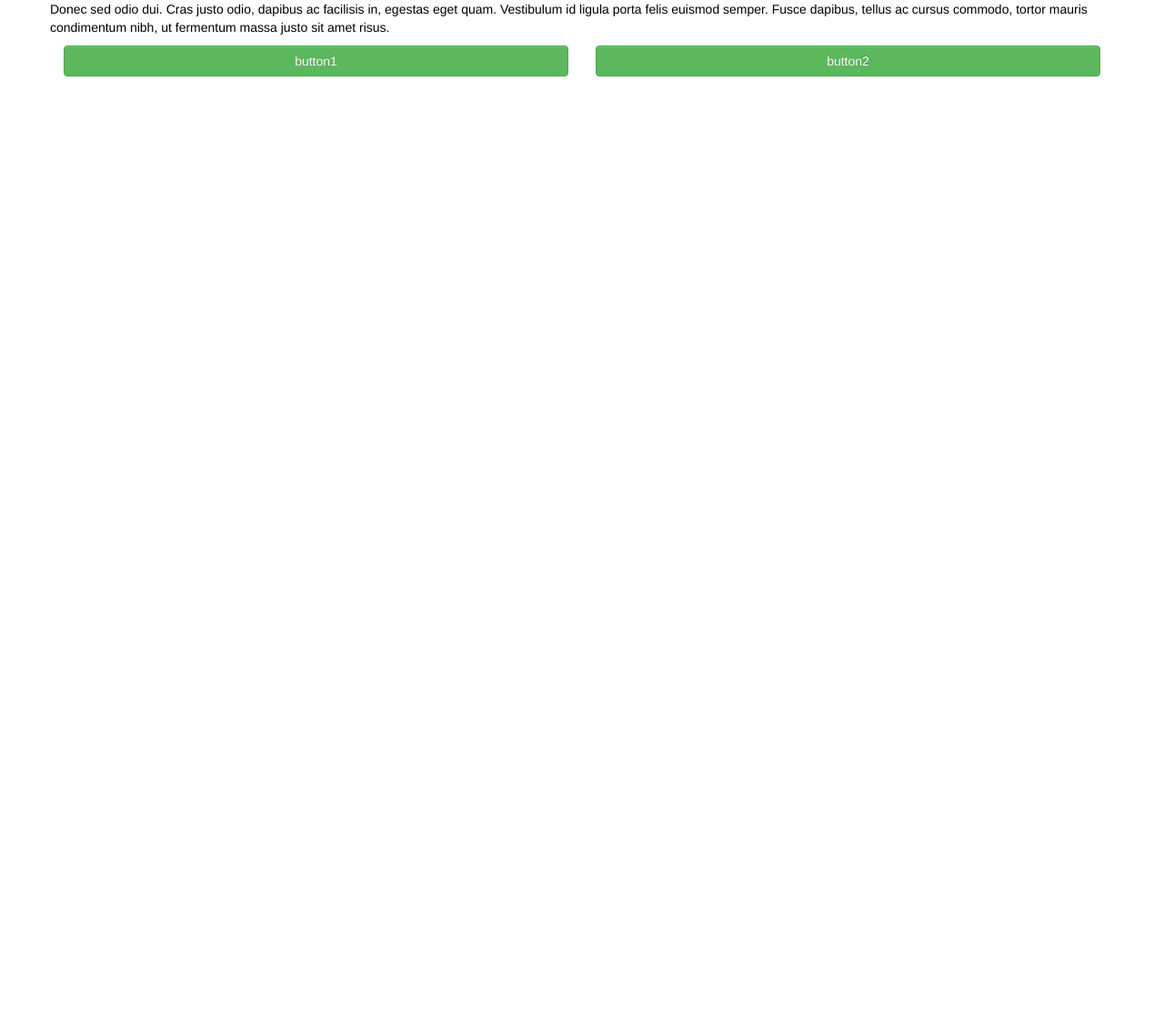
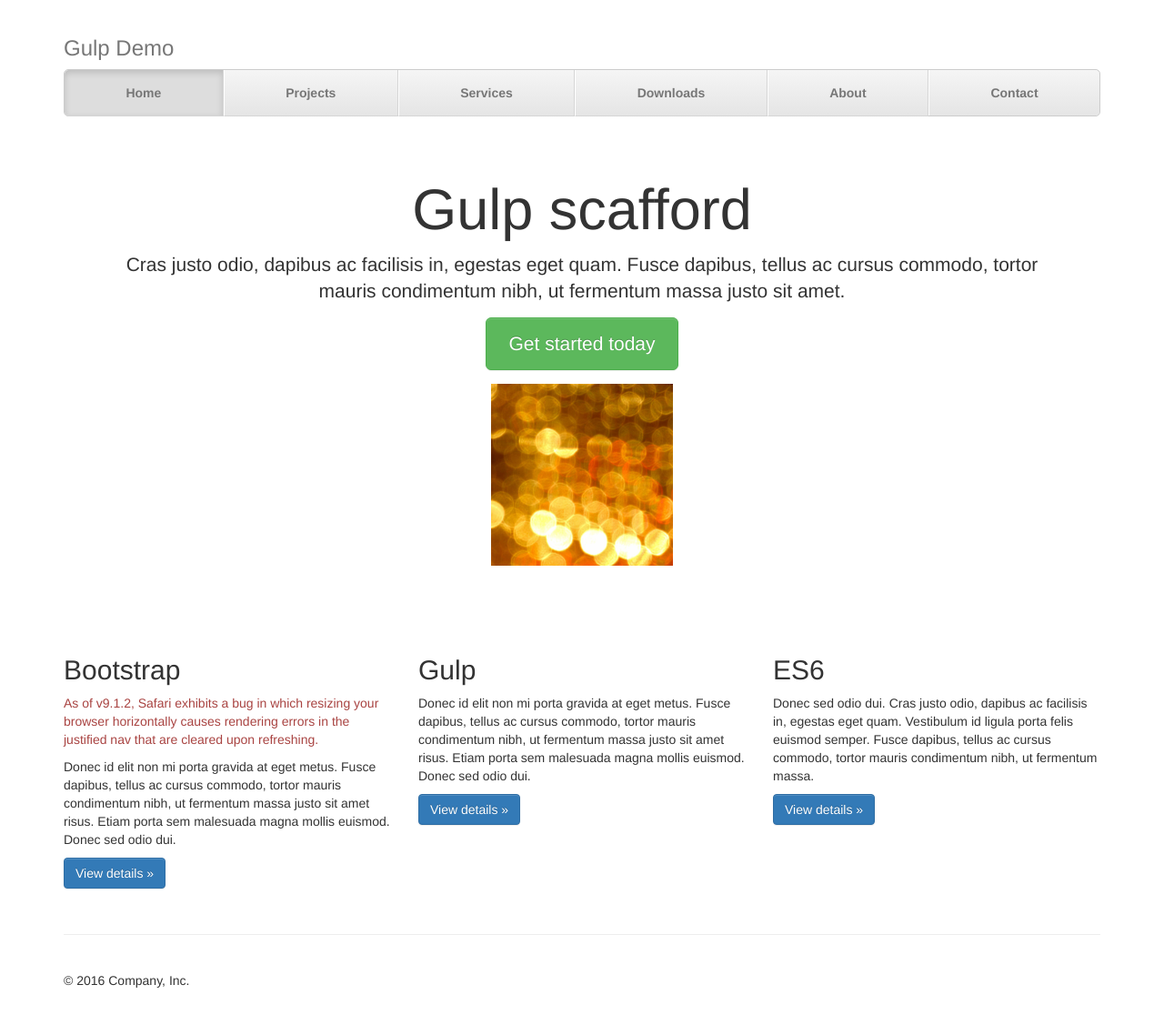
Before and after one commit to blade-demon/webapp-scafford, a plain HTML site: page index.html in a window 1280 px wide. Shown: the whole page at 91% size. Before the commit the page ends 800 px from the top, so only its background shows below. Drawn offline with Linux system fonts and the light colour scheme.

Commit message:
Update 2017-07-25T07:09:30.696Z

```diff
--- a/css/bundle.css
+++ b/css/bundle.css
@@ -1,10 +1,79 @@
 body {
-  color: black; }
+  padding-top: 20px; }
 
-.card {
-  transform: rotate(120deg);
-  -webkit-transform: rotate(90deg);
-  -webkit-filter: blur(3px);
-          filter: blur(3px); }
+.footer {
+  padding-top: 40px;
+  padding-bottom: 40px;
+  margin-top: 40px;
+  border-top: 1px solid #eee; }
+
+/* Main marketing message and sign up button */
+.jumbotron {
+  text-align: center;
+  background-color: transparent; }
+
+.jumbotron .btn {
+  padding: 14px 24px;
+  font-size: 21px; }
+
+/* Customize the nav-justified links to be fill the entire space of the .navbar */
+.nav-justified {
+  background-color: #eee;
+  border: 1px solid #ccc;
+  border-radius: 5px; }
+
+.nav-justified > li > a {
+  padding-top: 15px;
+  padding-bottom: 15px;
+  margin-bottom: 0;
+  font-weight: bold;
+  color: #777;
+  text-align: center;
+  background-color: #e5e5e5;
+  /* Old browsers */
+  background-image: -webkit-gradient(linear, left top, left bottom, from(#f5f5f5), to(#e5e5e5));
+  background-image: linear-gradient(to bottom, #f5f5f5 0%, #e5e5e5 100%);
+  filter: progid:DXImageTransform.Microsoft.gradient( startColorstr='#f5f5f5', endColorstr='#e5e5e5',GradientType=0 );
+  /* IE6-9 */
+  background-repeat: repeat-x;
+  /* Repeat the gradient */
+  border-bottom: 1px solid #d5d5d5; }
+
+.nav-justified > .active > a,
+.nav-justified > .active > a:hover,
+.nav-justified > .active > a:focus {
+  background-color: #ddd;
+  background-image: none;
+  -webkit-box-shadow: inset 0 3px 7px rgba(0, 0, 0, 0.15);
+  box-shadow: inset 0 3px 7px rgba(0, 0, 0, 0.15); }
+
+.nav-justified > li:first-child > a {
+  border-radius: 5px 5px 0 0; }
+
+.nav-justified > li:last-child > a {
+  border-bottom: 0;
+  border-radius: 0 0 5px 5px; }
+
+@media (min-width: 768px) {
+  .nav-justified {
+    max-height: 52px; }
+  .nav-justified > li > a {
+    border-right: 1px solid #d5d5d5;
+    border-left: 1px solid #fff; }
+  .nav-justified > li:first-child > a {
+    border-left: 0;
+    border-radius: 5px 0 0 5px; }
+  .nav-justified > li:last-child > a {
+    border-right: 0;
+    border-radius: 0 5px 5px 0; } }
+
+/* Responsive: Portrait tablets and up */
+@media screen and (min-width: 768px) {
+  /* Remove the padding we set earlier */
+  .masthead,
+  .marketing,
+  .footer {
+    padding-right: 0;
+    padding-left: 0; } }
 
 /*# sourceMappingURL=bundle.css.map */
--- a/index.html
+++ b/index.html
@@ -4,25 +4,57 @@
     <meta charset="UTF-8"/>
     <meta name="viewport" content="width=device-width, initial-scale=1.0"/>
     <meta http-equiv="X-UA-Compatible" content="ie=edge"/>
-    <title>Demo</title>
-    <link rel="stylesheet" href="css/vendors.css"/>
-    <link rel="stylesheet" href="css/bundle.css"/>
+    <title>Gulp Demo</title>
+    <link href="favicon.ico" rel="icon"/>
+    <link href="css/vendors.css" rel="stylesheet"/>
+    <link href="css/bundle.css" rel="stylesheet"/>
   </head>
   <body>
     <div class="container">
+      <div class="masthead">
+        <h3 class="text-muted">Gulp Demo</h3>
+        <nav>
+          <ul class="nav nav-justified">
+            <li class="active"><a href="#">Home</a></li>
+            <li><a href="#">Projects</a></li>
+            <li><a href="#">Services</a></li>
+            <li><a href="#">Downloads</a></li>
+            <li><a href="#">About</a></li>
+            <li><a href="#">Contact</a></li>
+          </ul>
+        </nav>
+      </div>
+      <!-- Jumbotron-->
+      <div class="jumbotron">
+        <h1>Gulp scafford</h1>
+        <p class="lead">Cras justo odio, dapibus ac facilisis in, egestas eget quam. Fusce dapibus, tellus ac cursus commodo, tortor mauris condimentum nibh, ut fermentum massa justo sit amet.</p>
+        <p><a href="#" role="button" class="btn btn-lg btn-success">Get started today</a></p><img src="img/image.jpg" style="height: 200px"/>
+      </div>
+      <!-- Example row of columns-->
       <div class="row">
-        <p>Donec sed odio dui. Cras justo odio, dapibus ac facilisis in, egestas eget quam. Vestibulum id ligula porta felis euismod semper. Fusce dapibus, tellus ac cursus commodo, tortor mauris condimentum nibh, ut fermentum massa justo sit amet risus.</p>
-      </div>
-      <div class="row">
-        <div class="col-md-6">
-          <button class="btn btn-large btn-block btn-success">button1</button>
+        <div class="col-lg-4">
+          <h2>Bootstrap</h2>
+          <p class="text-danger">As of v9.1.2, Safari exhibits a bug in which resizing your browser horizontally causes rendering errors in the justified nav that are cleared upon refreshing.</p>
+          <p>Donec id elit non mi porta gravida at eget metus. Fusce dapibus, tellus ac cursus commodo, tortor mauris condimentum nibh, ut fermentum massa justo sit amet risus. Etiam porta sem malesuada magna mollis euismod. Donec sed odio dui.</p>
+          <p><a href="#" role="button" class="btn btn-primary">View details »</a></p>
         </div>
-        <div class="col-md-6">
-          <button class="btn btn-large btn-block btn-success">button2</button>
+        <div class="col-lg-4">
+          <h2>Gulp</h2>
+          <p>Donec id elit non mi porta gravida at eget metus. Fusce dapibus, tellus ac cursus commodo, tortor mauris condimentum nibh, ut fermentum massa justo sit amet risus. Etiam porta sem malesuada magna mollis euismod. Donec sed odio dui.</p>
+          <p><a href="#" role="button" class="btn btn-primary">View details »</a></p>
+        </div>
+        <div class="col-lg-4">
+          <h2>ES6</h2>
+          <p>Donec sed odio dui. Cras justo odio, dapibus ac facilisis in, egestas eget quam. Vestibulum id ligula porta felis euismod semper. Fusce dapibus, tellus ac cursus commodo, tortor mauris condimentum nibh, ut fermentum massa.</p>
+          <p><a href="#" role="button" class="btn btn-primary">View details »</a></p>
         </div>
       </div>
+      <!-- Site footer-->
+      <footer class="footer">
+        <p>© 2016 Company, Inc.</p>
+      </footer>
     </div>
-    <script type="text/javascript" src="js/vendors.js"></script>
-    <script type="text/javascript" src="js/bundle.js"></script>
+    <script src="js/vendors.js" type="text/javascript"></script>
+    <script src="js/bundle.js" type="text/javascript"></script>
   </body>
 </html>
```
Also changed, not shown: favicon.ico (added), img/image.jpg (added), 1 other file.
